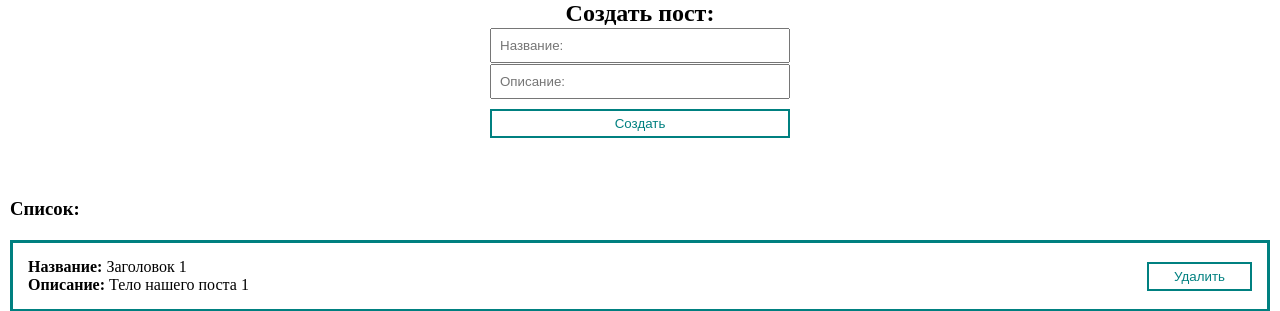
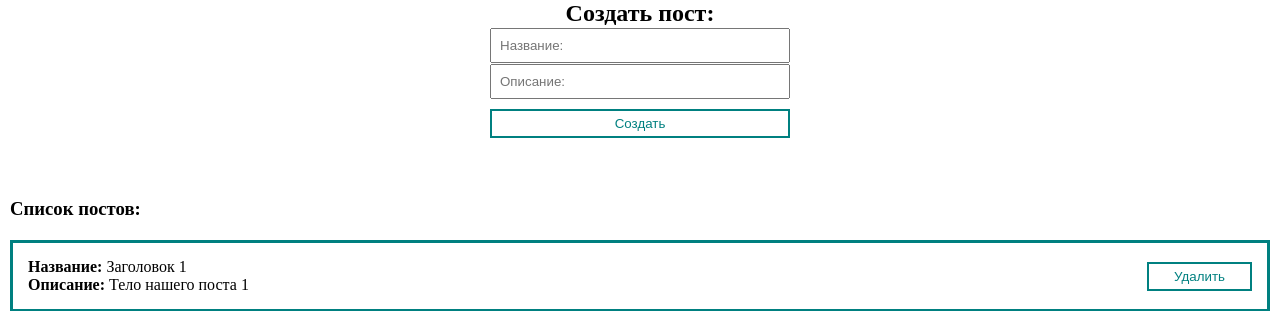
Before and after one commit to solohad1n/vue3-test, a Vue app: page / in a window 1280 px wide. Shown: the top 311 px of the page. Built offline with nearby package versions, Linux system fonts and the light colour scheme.

Commit message:
conditional display of post title

```diff
--- a/src/components/PostList.vue
+++ b/src/components/PostList.vue
@@ -1,12 +1,15 @@
 <template>
-  <div>
-    <h3>Список:</h3>
+  <div v-if="posts.length > 0">
+    <h3>Список постов:</h3>
     <PostItem
       v-for="post in posts"
       :key="post.id"
       :post="post"
       @remove="$emit('remove', post)"
     />
+  </div>
+  <div v-else>
+    <h3>Создайте пост!</h3>
   </div>
 </template>
 
```
